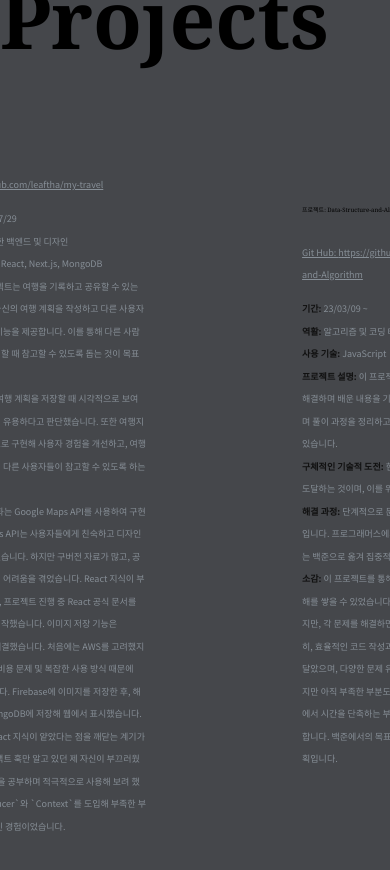
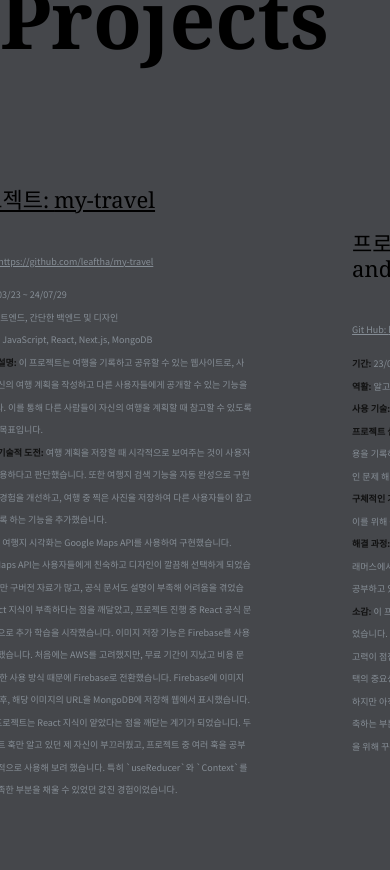
Before and after one commit to leaftha/My-PortFolio, a React (Create React App) app: page / in a window 390 px wide. Shown: the part 1940-2810 px from the top of the page. Built offline with nearby package versions, Linux system fonts and the light colour scheme.

Commit message:
모바일 환경 떄 안보이는 부분 수정

```diff
--- a/src/style/Projects.module.css
+++ b/src/style/Projects.module.css
@@ -55,14 +55,14 @@ border-radius: 10px;
 .contents {
   line-height: 3.125em;
   width: 100vw;
-  /* height: 100vh; */
+  margin: 0 6.25em;
 }
 .projectTitle {
   font-family: "Noto Serif", serif;
   display: inline-block;
   margin: 1.25em 0;
   position: relative;
-  font-size: 0.75em;
+  font-size: 2.75em;
 }
 
 .projectTitle::before {
@@ -86,7 +86,7 @@ border-radius: 10px;
 .contents p {
   font-family: "Noto Sans KR", sans-serif;
   font-size: 1.125em;
-  width: 60%;
+  width: 100%;
   white-space: pre-line;
   line-height: 2.5em;
   color: #868e96;
```
